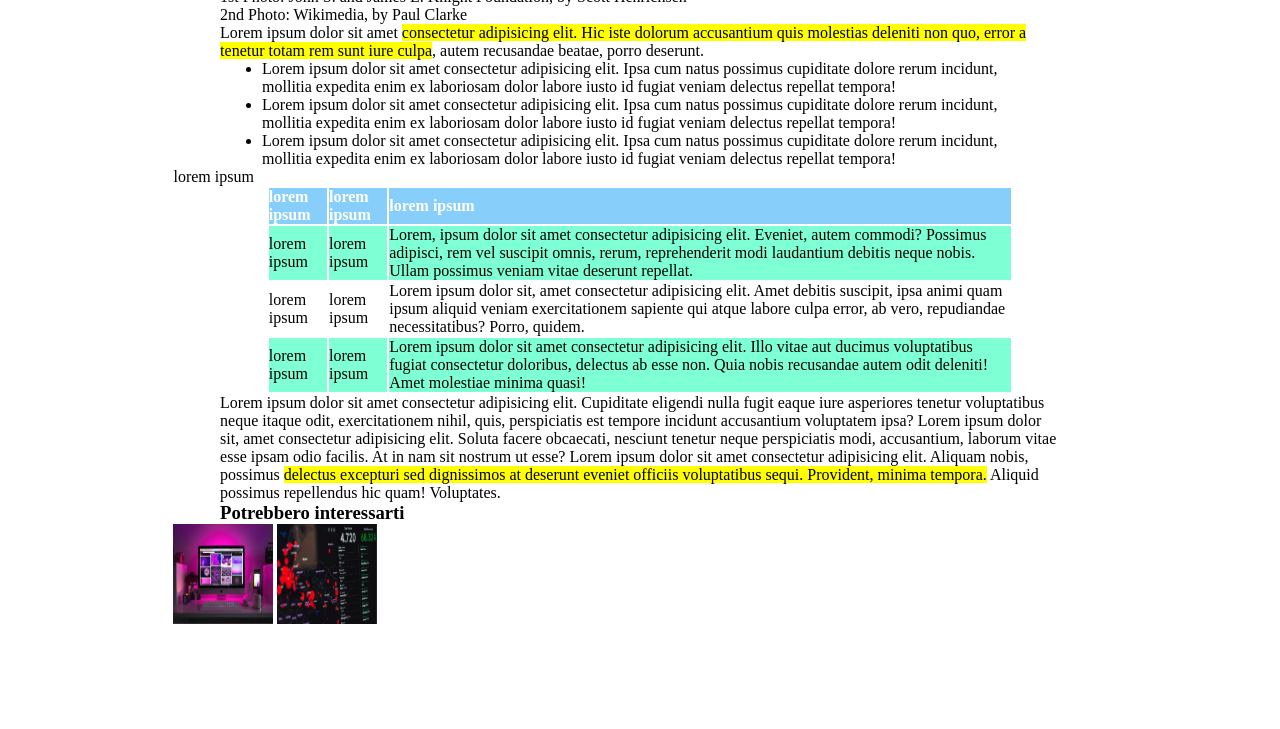
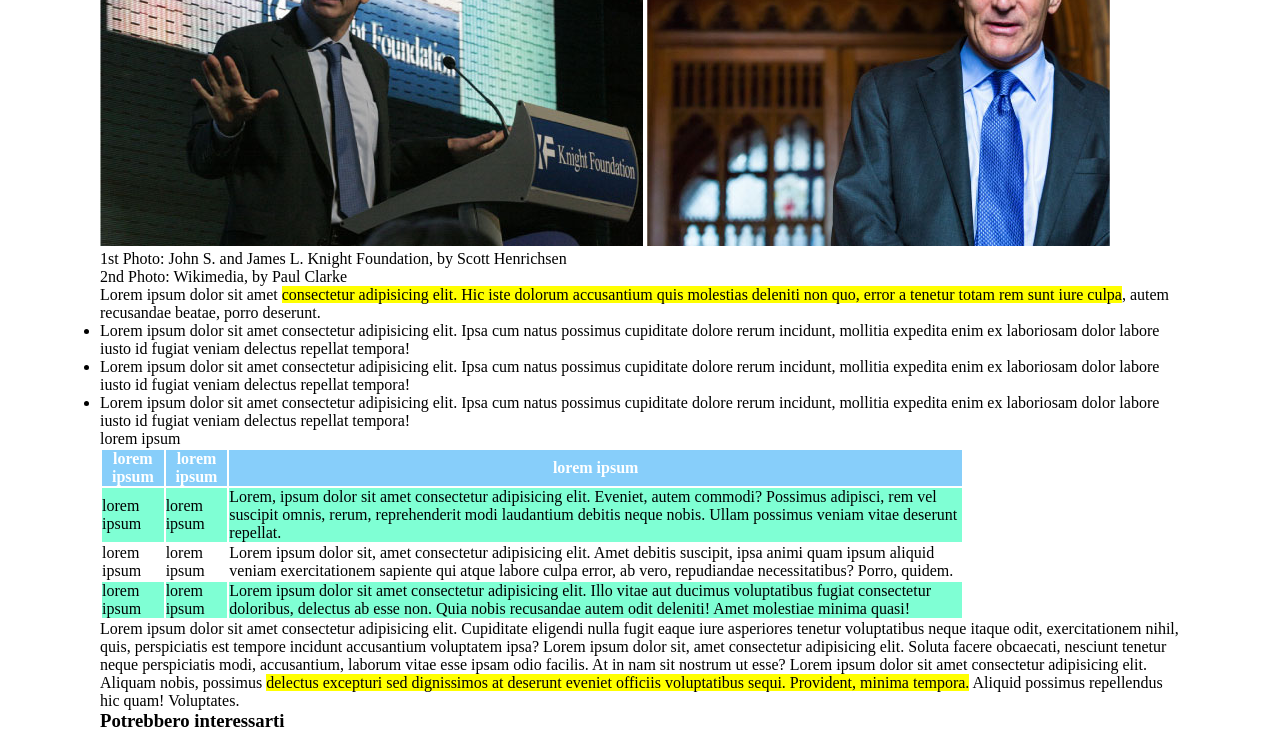
Before and after one commit to EmanueleWebDeveloper/html-css-booleaner, a plain HTML site: page index.html in a window 1280 px wide. Shown: the part 226-955 px from the top of the page. Before the commit the page ends 854 px from the top, so only its background shows below. Drawn offline with Linux system fonts and the light colour scheme.

Commit message:
allineamento css

```diff
--- a/style.css
+++ b/style.css
@@ -1,13 +1,12 @@
 *{
+    margin: 0;
     padding: 0;
     box-sizing: border-box;
-    text-align: left;
-    max-width: 90%;
-    margin: auto;
-
 }
 
-
+body{
+    margin: 0 100px;
+}
 
 .evidenziato {
     background-color: yellow;
@@ -25,8 +24,3 @@ thead{
 .colorato{
     background-color: aquamarine;
 }
-
-img{
-width: 100px;
-height: 100px;
-}
```
Also changed, not shown: index.html (+3 -3 lines).
